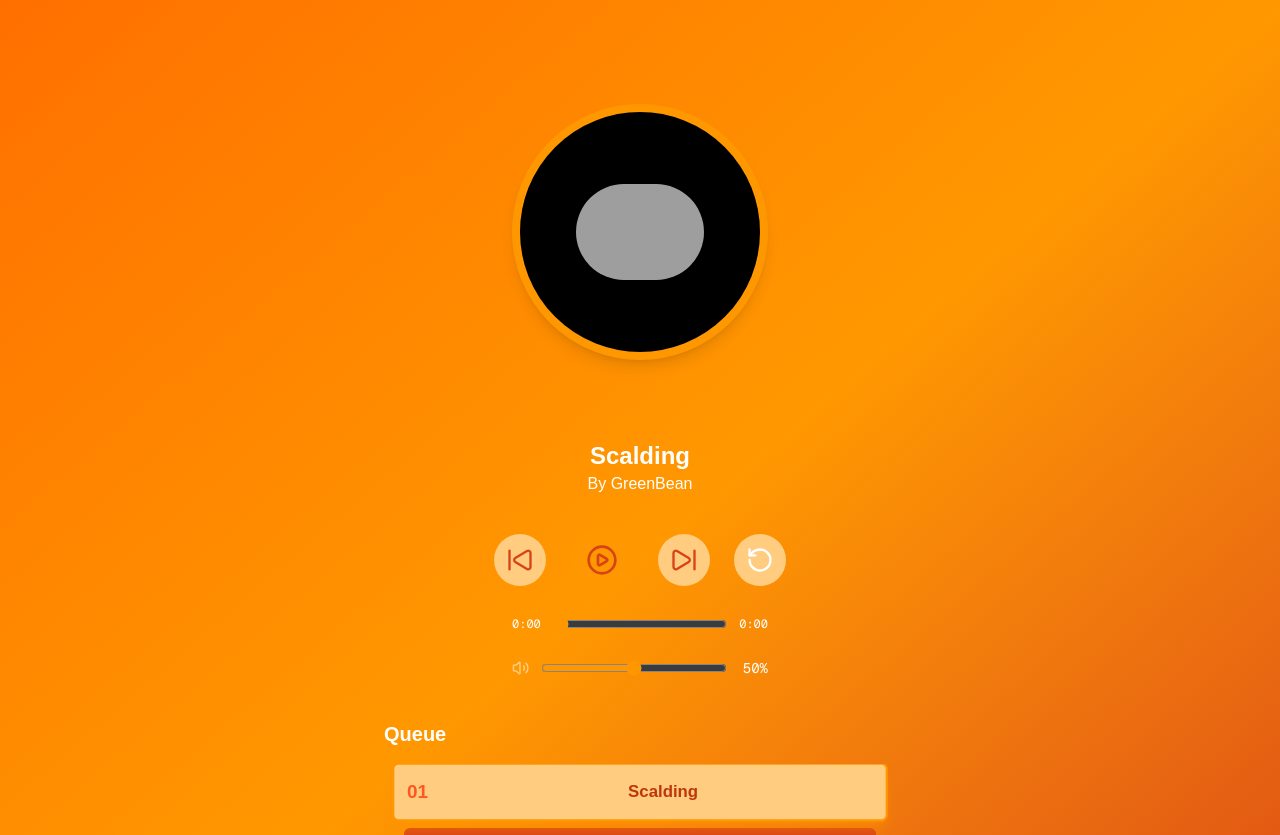
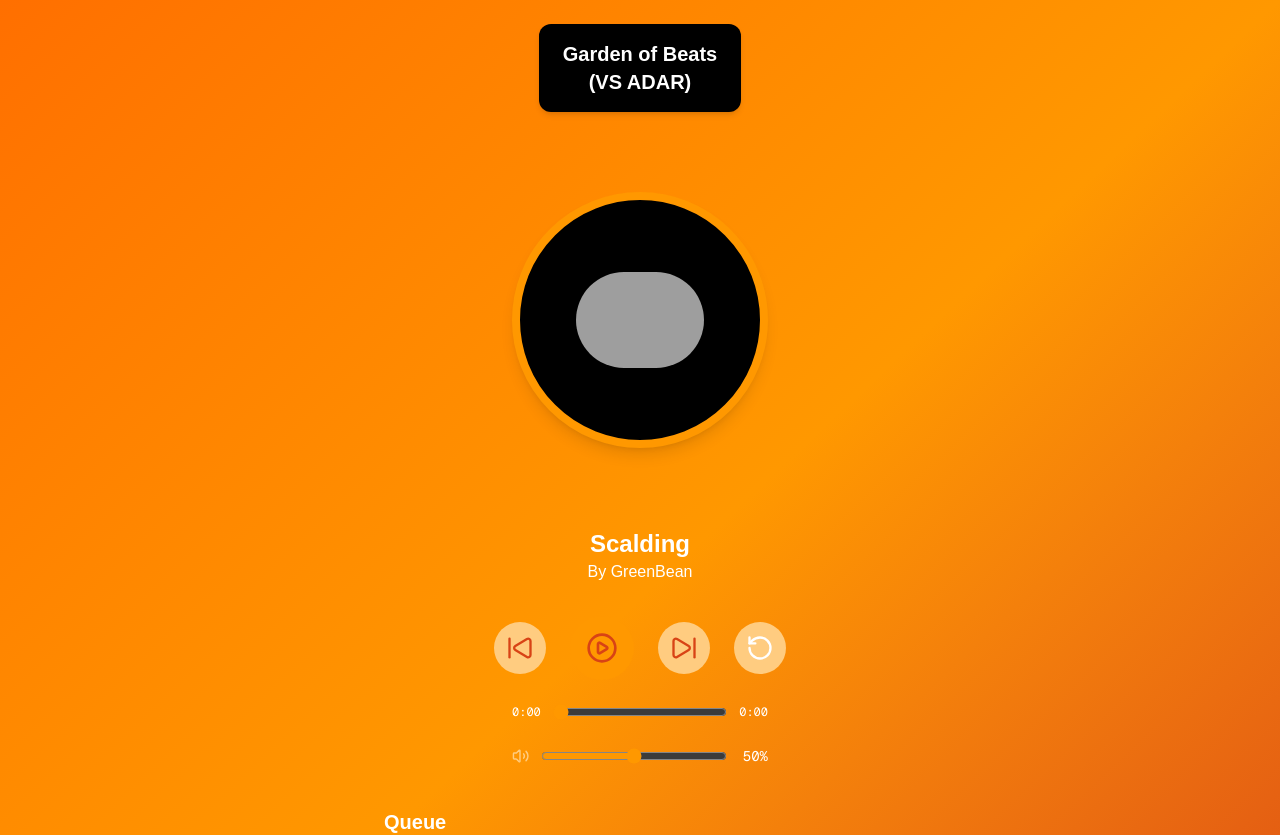
Before and after one commit to DonnyvanEijk/garden-of-players, a Next.js app: page / in a window 1280 px wide. Shown: the top 835 px of the page. Built offline with nearby package versions, Linux system fonts and the light colour scheme; grey boxes are pictures that could not be loaded.

Commit message:
Added title

```diff
--- a/src/app/page.tsx
+++ b/src/app/page.tsx
@@ -266,6 +266,10 @@ const setupVisualizer = () => {
 
   return (
     <div className="flex flex-col items-center min-h-screen bg-gradient-to-br from-[#ff6f00] via-[#ff9800] to-[#d84315] text-white p-6">
+      <nav className="flex items-center gap-3 px-6 py-4 bg-black rounded-xl bg-opacity-40  top-0 left-10 z-50 shadow-md">
+
+        <h1 className="text-xl font-bold select-none text-center">Garden of Beats<br/>(VS ADAR)</h1>
+      </nav>
       <div className="relative mt-20 mb-20">
         <canvas
           ref={canvasRef}
```
